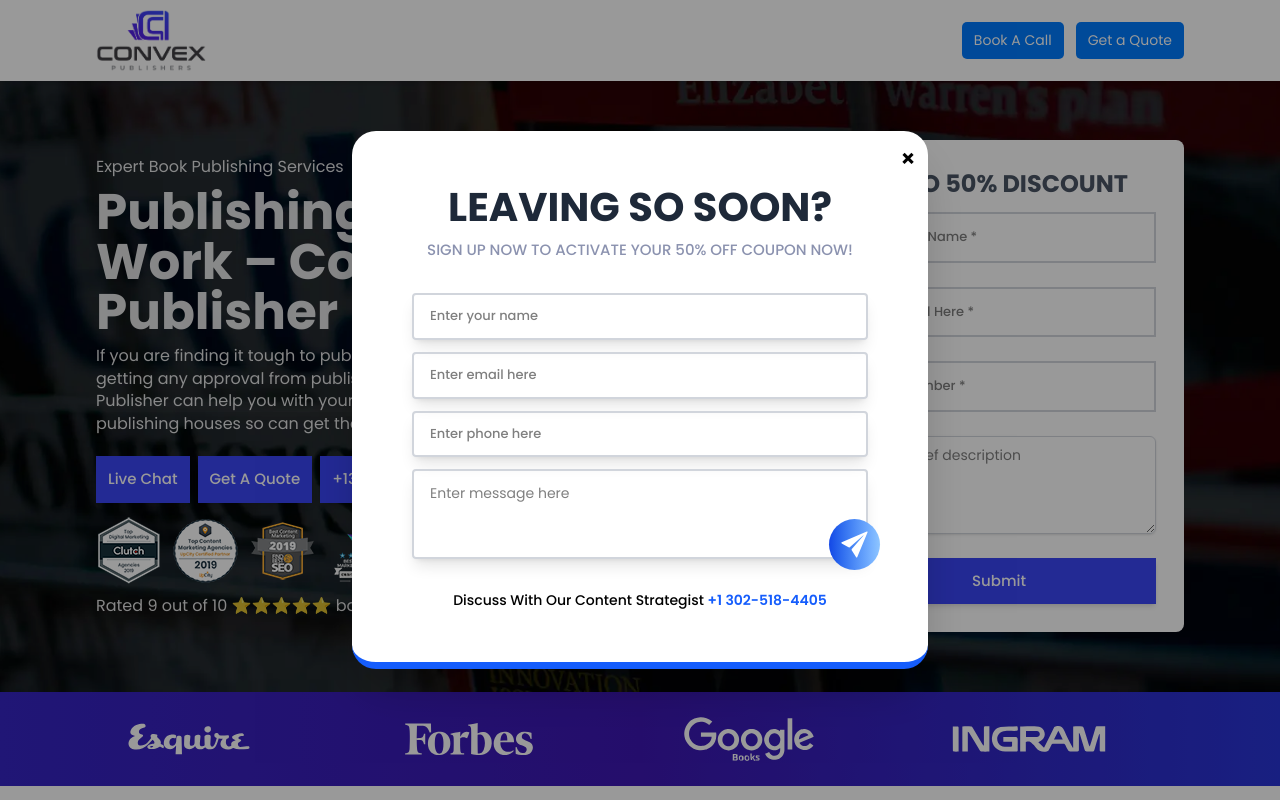
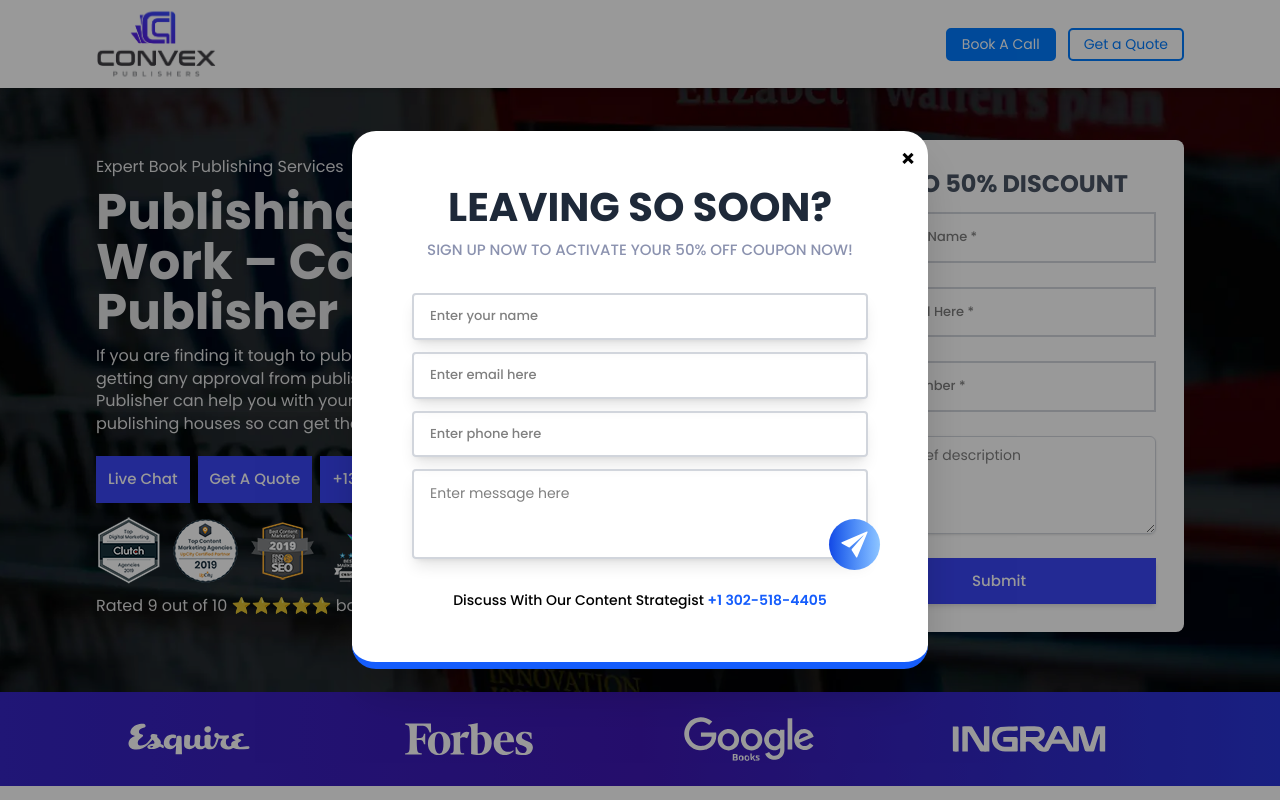
Before and after one commit to Adeel-116/Convex_publisher, a React (Vite) app: page / in a window 1280 px wide. Both pictures are taken after a click on the button "Book A Call". Shown: the top 800 px of the page. Built offline with nearby package versions, Linux system fonts and the light colour scheme.

Commit message:
just adding animations and integrate the emails

```diff
--- a/src/Pages/HomePage/Home.jsx
+++ b/src/Pages/HomePage/Home.jsx
@@ -46,7 +46,7 @@ function HomePage() {
           <LetsBeginCard  onBookQuote={() => setIsFormOpen(true)}/>
         </section>
 
-        <div className="bg-[#f9fafb]">
+        <div className="bg-[#FAFBFD]">
           <section className="py-10">
             <Testimonials />
           </section>
--- a/src/components/BookCallContact.jsx
+++ b/src/components/BookCallContact.jsx
@@ -20,7 +20,7 @@ function BookCallContact({ onSubmit, onClose }) {
   };
 
   return (
-    <div className="fixed inset-0 flex items-center justify-center z-[9999] bg-black/40 ">
+    <div className="fixed top-0 left-0 inset-0 flex items-center justify-center  bg-black/40 ">
       <div className="bg-white w-full max-w-xl mx-4 sm:px-15 px-5 py-8 sm:py-13 rounded-3xl relative shadow-2xl border-b-[7px] border-blue-600">
         {/* Close Button */}
         <button
--- a/src/components/ContactForm.jsx
+++ b/src/components/ContactForm.jsx
@@ -34,11 +34,9 @@ function ContactForm() {
 
       <div className="2xl:w-[65%] xl:w-[85%] lg:w-[90%] mx-auto sm:px-20 md:py-10 py-5 md:w-[95%] sm:w-[80%] w-[90%]">
         <div className="md:px-30 px-5">
-          <h2 className="text-center text-black 2xl:text-[40px] sm:text-[25px] font-bold text-2xl">
-            Let’s Begin The Journey
-          </h2>
+          <h2 class="text-black text-center lg:text-4xl md:text-3xl text-2xl font-bold">Lets Begin the Journey</h2>
           <p className="text-center text-[#666666] mt-3 md:text-[16px] text-[14px]">
-            Call us <span className="text-[#53b3eb]">+1 302-518-4405 </span>or use the form below to start a
+            Call us <span className="text-[#3524c4] font-semibold">+1 302-518-4405 </span>or use the form below to start a
             conversation and show you how we can help!
           </p>
 
--- a/src/components/Footer.jsx
+++ b/src/components/Footer.jsx
@@ -6,7 +6,9 @@ import seal_footer from "../assets/seals-footer.png";
 
 const Footer = () => {
   return (
-    <footer className="bg-[#3C7BCB] h-auto">
+      <footer className=" h-auto"
+      style={{ background: 'linear-gradient(90deg, #3524c4, #3d17b3, #2834d6)' }}
+    >
       <div className="2xl:w-[65%] xl:w-[85%] lg:w-[90%] md:w-[95%] sm:w-[80%] w-[90%] mx-auto grid grid-cols-1 lg:grid-cols-2 gap-6 py-10">
         <div className=" flex flex-col gap-y-4 lg:px-0 px-5">
           <div className="text-center flex w-full">
@@ -124,7 +126,9 @@ const Footer = () => {
 
       </div>
 
-      <div className="bg-[linear-gradient(135deg,#366ec3_0%,#53b3eb_100%)] py-[10px] border-t border-black">
+      <div className=" py-[10px] border-t border-black"
+        style={{ background: 'linear-gradient(270deg, #2834d6, #3d17b3, #3524c4)' }}
+      >
         <div className="container xl:w-[65%] lg:w-[90%] md:w-[95%] sm:w-[80%] w-[90%] mx-auto py-2 lg:px-0 px-5 flex sm:flex-row flex-col justify-between md:items-center text-white">
           <p className="text-[12px] sm:w-[25%] md:w-full flex ">
             © 2025 Convex Book Publishers. <span className="md:flex hidden">All rights reserved</span>
@@ -144,7 +148,7 @@ const Footer = () => {
 
       <div className="w-full bg-black flex flex-col">
         <div className="container xl:w-[65%] lg:w-[90%] md:w-[95%] sm:w-[80%] lg:px-0 px-5 w-[90%] mx-auto py-4 flex flex-col text-white">
-          <p className="text-[13.5px] md:text-start text-center font-medium text-[#53b3eb]">Disclaimer:</p>
+          <p className="text-[13.5px] md:text-start text-center font-medium text-[#5025e6]">Disclaimer:</p>
           <p className="text-[11px] md:text-start text-center">
             Once delivered, the services offered by Convex Book Publisher
             become the clients' property. Once your work is accepted by a
--- a/src/components/Header.jsx
+++ b/src/components/Header.jsx
@@ -1,4 +1,4 @@
-import React, { useState } from "react";
+import React, { useState, useEffect } from "react";
 import Logo from "../assets/logo.png";
 import { FiMenu } from "react-icons/fi";
 import { IoMdClose } from "react-icons/io";
@@ -7,15 +7,32 @@ import BookCallContact from "./BookCallContact";
 
 function Header({ onOpenQuote }) {
   const [isOpen, setIsOpen] = useState(false);
-  const [isBookFormOpen, setIsOpenBookForm] = useState(false)
+  const [isBookFormOpen, setIsOpenBookForm] = useState(false);
+  const [isScrolled, setIsScrolled] = useState(false);
+
+  // Scroll effect
+  useEffect(() => {
+    const handleScroll = () => {
+      setIsScrolled(window.scrollY > 20);
+    };
+
+    window.addEventListener("scroll", handleScroll);
+
+    return () => window.removeEventListener("scroll", handleScroll);
+  }, []);
 
   return (
-    <div className="fixed top-0 left-0 w-full bg-white shadow-md z-10">
+    <div className="fixed top-0 left-0 w-full bg-white shadow-md z-10 transition-all duration-300">
       <div className="2xl:w-[65%] xl:w-[85%] lg:w-[90%] md:w-[95%] sm:w-[80%] w-[90%] mx-auto">
         <div className="flex flex-col lg:flex-row justify-between items-center py-0.5">
           {/* Logo and Menu Button */}
-          <div className="w-full lg:w-auto flex justify-between items-center">
-            <img src={Logo} alt="Logo" width="110px" />
+          <div className="w-full lg:w-auto flex justify-between items-center transition-all duration-300">
+            <img
+              src={Logo}
+              alt="Logo"
+              width={isScrolled ? "100" : "120"} // Shrinks when scrolled
+              className="transition-all duration-300"
+            />
             <button className="lg:hidden p-2" onClick={() => setIsOpen(!isOpen)}>
               {isOpen ? (
                 <IoMdClose className="text-2xl text-black" />
@@ -27,25 +44,36 @@ function Header({ onOpenQuote }) {
 
           {/* Buttons */}
           <div className="hidden lg:flex items-center gap-3">
-            <HeaderButton btnText="Book A Call" onClick={()=> setIsOpenBookForm(true)} />
-            <HeaderButton btnText="Get a Quote" onClick={onOpenQuote} />
+            <HeaderButton
+              btnText="Book A Call"
+              onClick={() => setIsOpenBookForm(true)}
+              bgColor="#007bff"
+            />
+
+            <HeaderButton
+              btnText="Get a Quote"
+              onClick={onOpenQuote}
+              bgColor=""
+            />
           </div>
 
           {/* Mobile Menu (only buttons) */}
           {isOpen && (
             <div className="w-full lg:hidden mt-4 flex flex-col gap-3">
-              <HeaderButton btnText="Book A Call" onClick={()=> setIsOpenBookForm(true)} />
+              <HeaderButton btnText="Book A Call" onClick={() => setIsOpenBookForm(true)} />
               <HeaderButton btnText="Get a Quote" onClick={onOpenQuote} />
             </div>
           )}
         </div>
       </div>
 
-{
-    isBookFormOpen ? <BookCallContact  onSubmit={()=> console.log(submit)} onClose={()=> setIsOpenBookForm(false)}  /> : ""
-
-}
-
+      {/* Book Call Form */}
+      {isBookFormOpen && (
+        <BookCallContact
+          onSubmit={() => console.log("submit")}
+          onClose={() => setIsOpenBookForm(false)}
+        />
+      )}
     </div>
   );
 }
--- a/src/components/HeaderButton.jsx
+++ b/src/components/HeaderButton.jsx
@@ -1,11 +1,48 @@
 import React from 'react';
 
-function HeaderButton({ btnText, onClick, bgColor = "#007bff" }) {
+function HeaderButton({ btnText, onClick, extraClases = "", bgColor = "" }) {
+  const hasBackground = !!bgColor; // true if bgColor is provided
+
   return (
     <button
       onClick={onClick}
-      style={{ backgroundColor: bgColor }}
-      className="text-white py-2 px-3 rounded-[5px] text-center text-[14px]"
+      className={`
+        py-1 px-3.5
+        text-center
+        text-[14px]
+        text-[#007bff]
+        transition-all duration-300 ease-in-out
+        cursor-pointer
+        border-2 rounded-[5px]
+        ${extraClases}
+      `}
+      style={{
+        backgroundColor: hasBackground ? bgColor : 'transparent',
+        borderColor: bgColor || "#007bff",
+        color: hasBackground ? '#fff' : (bgColor || "#007bff"),
+      }}
+      onMouseEnter={(e) => {
+        if (hasBackground) {
+          // Remove background on hover
+          e.currentTarget.style.backgroundColor = 'transparent';
+          e.currentTarget.style.color = bgColor;
+        } else {
+          // Add background and make text white
+          e.currentTarget.style.backgroundColor = bgColor || "#007bff";
+          e.currentTarget.style.color = '#fff';
+        }
+      }}
+      onMouseLeave={(e) => {
+        if (hasBackground) {
+          // Reapply background after hover
+          e.currentTarget.style.backgroundColor = bgColor;
+          e.currentTarget.style.color = '#fff';
+        } else {
+          // Remove background and restore original color
+          e.currentTarget.style.backgroundColor = 'transparent';
+          e.currentTarget.style.color = bgColor || "#007bff";
+        }
+      }}
     >
       {btnText}
     </button>
--- a/src/components/HomePage_Components/PublishingProcess.jsx
+++ b/src/components/HomePage_Components/PublishingProcess.jsx
@@ -71,7 +71,7 @@ const PublishingProcess = () => {
                 <div className="hidden lg:flex w-4/13 md:w-auto items-center justify-center order-2 md:order-none my-4 md:my-0">
                   <div className="relative flex items-center justify-center w-10 h-10 md:w-15 lg:w-20 lg:h-20 md:h-15">
                     <div className="absolute w-full h-full bg-white border-4 border-[#3a45f6] rounded-full" />
-                    <p className="text-2xl md:text-3xl font-bold text-[#3a45f6] relative z-10">
+                    <p className="text-2xl md:text-3xl font-bold text-[#3a45f6]  relative ">
                       0{index + 1}
                     </p>
                   </div>
--- a/src/index.css
+++ b/src/index.css
@@ -12,6 +12,10 @@
   -moz-osx-font-smoothing: grayscale;
 }
 
+body{
+  background-color: white;
+  box-sizing: border-box;
+}
 ::-webkit-scrollbar {
   width: 8px;
 }
@@ -22,11 +26,11 @@
 }
 
 ::-webkit-scrollbar-thumb {
-  background: #448FD6;
+  background: #007BFF;
 }
 
 ::-webkit-scrollbar-thumb:hover {
-  background: #4e27e8c0;
+  background: #3A45F6;
 }
 
 
```
Also changed, not shown: src/components/Slider.jsx (+25 -20 lines), src/components/Testimonials.jsx (+13 -8 lines).
